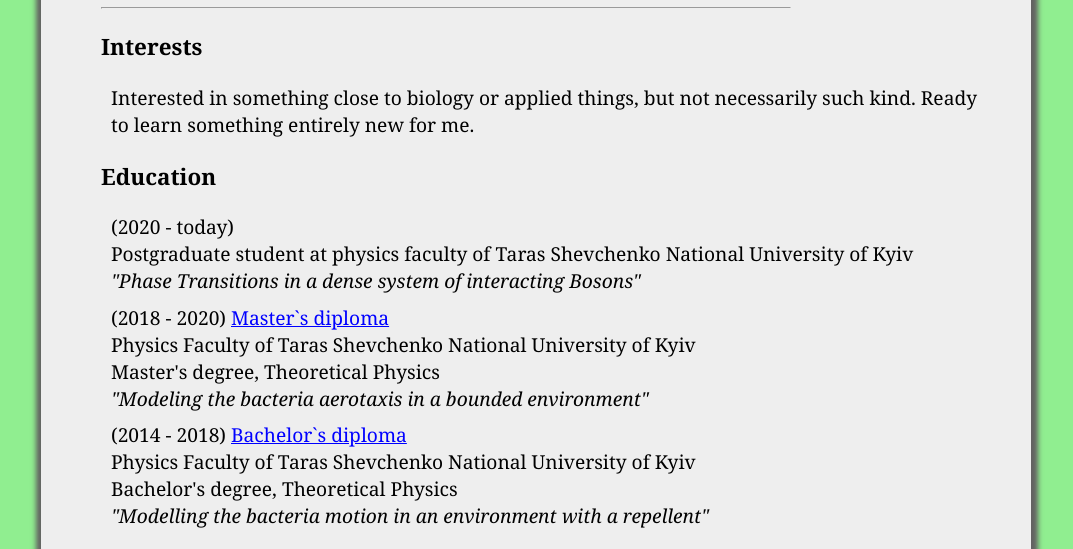
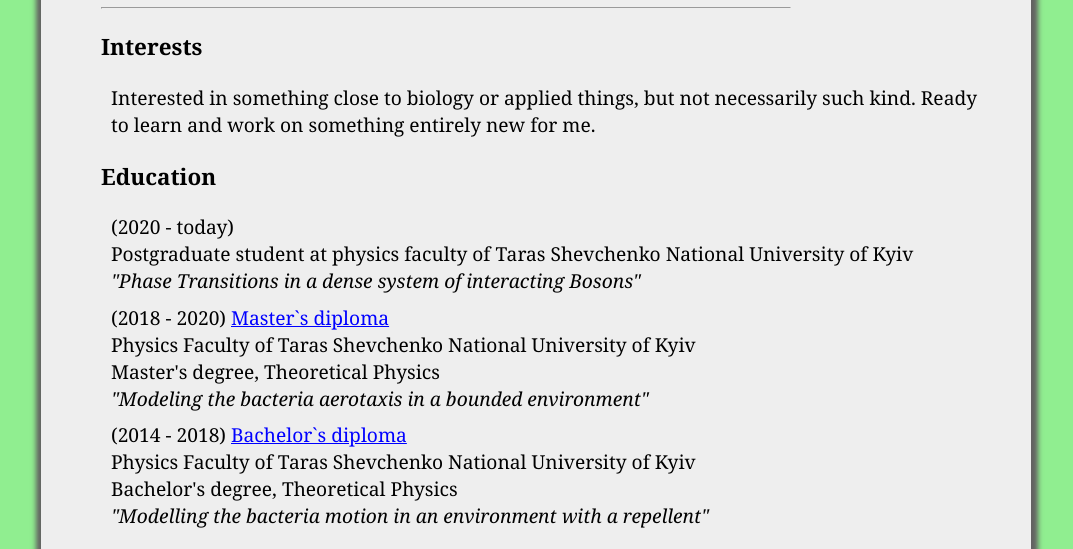
Before and after one commit to karpych1717/physics_cv, a plain HTML site: page index.html in a window 1280 px wide. Shown: the part 240-789 px from the top of the page, without its empty margins (104-1177 px from the left). Drawn offline with Linux system fonts and the light colour scheme; a script that the page names is missing.

Commit message:
change interests. more work

```diff
--- a/index.html
+++ b/index.html
@@ -38,8 +38,8 @@
             <div class='info_text'>
                 <p>
                     Interested in something close to biology or applied things,
-                    but not necessarily such kind. Ready to learn something
-                    entirely new for me.
+                    but not necessarily such kind. Ready to learn and work on
+                    something entirely new for me.
                 </p>
             </div>
         </article>
```
